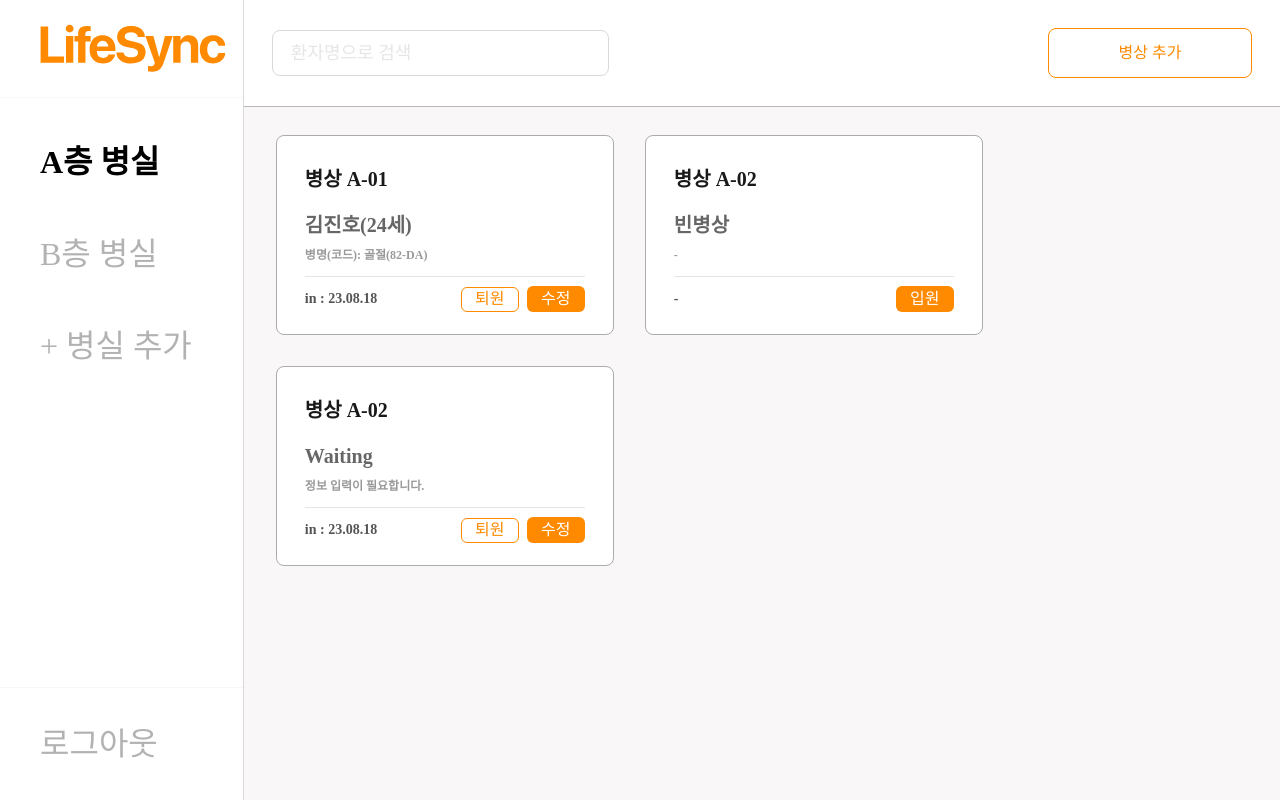
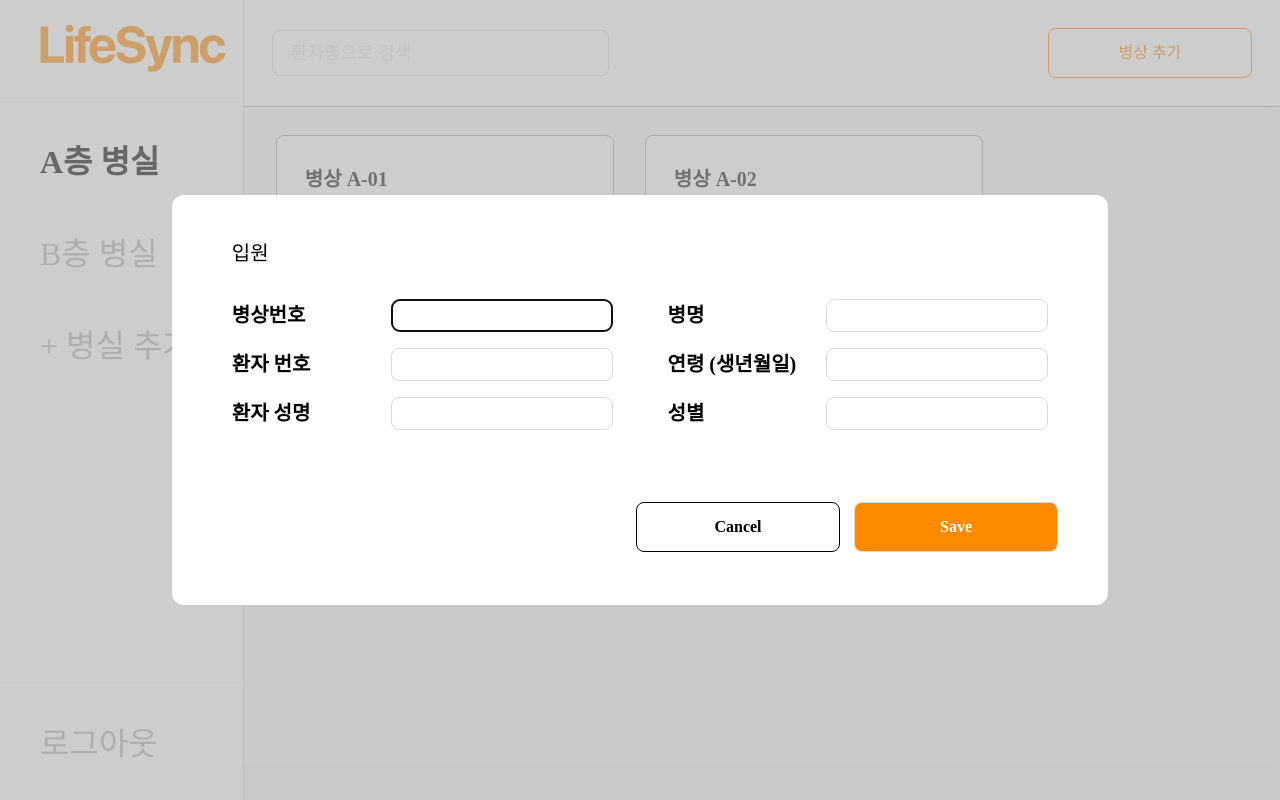
Before and after one commit to JuncSync/juncsync-admin-fe, a React (Vite) app: page / in a window 1280 px wide. Both pictures are taken after a click on the button "입원". Built offline with nearby package versions, Linux system fonts and the light colour scheme; what prettier-plugin-tailwindcss would draw is missing.

Commit message:
feat: Add HomePage create/update/delete modal logic

```diff
--- a/src/components/Common/Button/index.tsx
+++ b/src/components/Common/Button/index.tsx
@@ -16,6 +16,7 @@ const Button = ({
   disabled = false,
   customClassName,
   onClick,
+  onMouseOver,
 }: Props): ReactElement => {
   const buttonStyles = {
     backgroundColor: buttonType === 'Primary' ? 'bg-orange' : 'bg-white',
@@ -32,6 +33,7 @@ const Button = ({
       ).join(' ')} ${customClassName ?? ''}`}
       onClick={onClick}
       disabled={disabled}
+      onMouseOver={onMouseOver}
     >
       {text}
     </button>
--- a/src/components/Common/Modal/Modal.tsx
+++ b/src/components/Common/Modal/Modal.tsx
@@ -38,7 +38,7 @@ const Modal = ({
       className="z-50 fixed top-0 left-0 w-screen h-screen bg-[#ACACAC] bg-opacity-60"
       onClick={onClickOutside}
     >
-      <div className="min-w-[936px] min-h-[410px] fixed top-1/2 left-1/2 -translate-x-2/4 -translate-y-2/4 bg-white px-[58px] pt-[36px] pb-[53px] rounded-xl flex flex-col">
+      <div className="min-w-[936px] min-h-[410px] fixed top-1/2 left-1/2 -translate-x-2/4 -translate-y-2/4 bg-white px-[50px] pt-[36px] pb-[53px] rounded-xl flex flex-col">
         <header className="w-full flex items-center justify-end">
           {/* <img
             className="w-6 h-6 cursor-pointer"
--- a/src/components/Feature/DiseaseBed/index.tsx
+++ b/src/components/Feature/DiseaseBed/index.tsx
@@ -3,10 +3,13 @@ import React from 'react';
 
 import Button from '@/components/Common/Button';
 
-interface Props {
+export interface DiseaseBedType {
+  id: string;
   bedCode: string;
+  patientCode?: string;
+  patientAge?: number;
   patientName?: string;
-  patientAge?: number;
+  patientSex?: string;
   diseaseName?: string;
   diseaseCode?: string;
   isEmpty: boolean;
@@ -15,15 +18,31 @@ interface Props {
 }
 
 const DiseaseBed = ({
-  bedCode,
-  patientName,
-  patientAge,
-  diseaseName,
-  diseaseCode,
-  isEmpty,
-  isWaiting,
-  createdAt,
-}: Props) => {
+  bed,
+  handleAddBed,
+  handleModifyBed,
+  handleDeleteBed,
+  setForm,
+}: {
+  bed: DiseaseBedType;
+  handleAddBed: () => void;
+  handleModifyBed: (bed: DiseaseBedType) => void;
+  handleDeleteBed: (bed: DiseaseBedType) => void;
+  setForm?: any;
+}) => {
+  const { id, bedCode, isEmpty, isWaiting, createdAt } = bed;
+
+  const onSetFormHoverOrModify = () => {
+    setForm({
+      bedCode: bed.bedCode,
+      patientCode: bed.patientCode ?? '',
+      patientAge: bed.patientAge ?? '',
+      patientName: bed.patientName ?? '',
+      patientSex: bed.patientSex ?? '',
+      diseaseName: bed.diseaseName ?? '',
+    });
+  };
+
   return (
     <section className="w-[338px] h-[200px] bg-white border border-solid border-[#ACACAC] rounded-lg px-[28px] pt-[28px] pb-[19px]">
       <h2 className="text-black text-[20px] font-bold text-opacity-[0.9] mb-[16px]">
@@ -35,14 +54,14 @@ const DiseaseBed = ({
             ? '빈병상'
             : isWaiting
             ? 'Waiting'
-            : `${patientName}(${patientAge}세)`}
+            : `${bed?.patientName}(${bed?.patientAge}세)`}
         </h1>
         <h4 className="text-black text-[12px] font-bold text-opacity-[0.4]">
           {isEmpty
             ? '-'
             : isWaiting
             ? '정보 입력이 필요합니다.'
-            : `병명(코드): ${diseaseName}(${diseaseCode})`}
+            : `병명(코드): ${bed?.diseaseName}(${bed?.diseaseCode})`}
         </h4>
       </div>
       <div className="w-full h-[1px] bg-black opacity-[0.1] mt-[12px] mb-[9px]" />
@@ -57,6 +76,7 @@ const DiseaseBed = ({
             text="입원"
             size="sm"
             customClassName="w-[58px] h-[25px]"
+            onClick={handleAddBed}
           />
         ) : (
           <div className="flex items-center gap-[8px]">
@@ -65,12 +85,16 @@ const DiseaseBed = ({
               text="퇴원"
               size="sm"
               customClassName="w-[58px] h-[25px]"
+              onClick={() => handleDeleteBed(bed)}
+              onMouseOver={onSetFormHoverOrModify}
             />
             <Button
               buttonType="Primary"
               text="수정"
               size="sm"
               customClassName="w-[58px] h-[25px]"
+              onClick={() => handleModifyBed(bed)}
+              onMouseOver={onSetFormHoverOrModify}
             />
           </div>
         )}
--- a/src/pageComponents/HomePageMain.tsx
+++ b/src/pageComponents/HomePageMain.tsx
@@ -1,20 +1,30 @@
-import { useState } from 'react';
+import classNames from 'classnames';
+import { ChangeEventHandler, useCallback, useEffect, useState } from 'react';
 
 import Button from '@/components/Common/Button';
 import Input from '@/components/Common/Input';
 import { useModal } from '@/components/Common/Modal/Modal.hooks';
 import Sidebar from '@/components/Common/Sidebar';
-import DiseaseBed from '@/components/Feature/DiseaseBed';
+import DiseaseBed, { DiseaseBedType } from '@/components/Feature/DiseaseBed';
+
+const INITIAL_FORM = {
+  bedCode: '',
+  patientCode: '',
+  patientAge: '',
+  patientName: '',
+  patientSex: '',
+  diseaseName: '',
+};
 
 const HomePageMain = () => {
-  const { isOpen, open, close, setData, render } = useModal();
-
-  const [beds, setBeds] = useState([
+  const [beds, setBeds] = useState<DiseaseBedType[]>([
     {
-      id: 1,
+      id: '1',
       bedCode: 'A-01',
+      patientCode: '19D1LKS',
+      patientAge: 24,
       patientName: '김진호',
-      patientAge: 24,
+      patientSex: '남성',
       diseaseName: '골절',
       diseaseCode: '82-DA',
       isEmpty: false,
@@ -22,14 +32,14 @@ const HomePageMain = () => {
       createdAt: Date.now(),
     },
     {
-      id: 2,
+      id: '2',
       bedCode: 'A-02',
       isEmpty: true,
       isWaiting: false,
       createdAt: Date.now(),
     },
     {
-      id: 3,
+      id: '3',
       bedCode: 'A-02',
       isEmpty: false,
       isWaiting: true,
@@ -37,12 +47,42 @@ const HomePageMain = () => {
     },
   ]);
 
-  const handleAddBed = () => {
-    setData({
-      modalChildren: (
+  const [type, setType] = useState('');
+  const [selectedBed, setSelectedBed] = useState<DiseaseBedType | null>(null);
+
+  const [form, setForm] = useState(INITIAL_FORM);
+
+  const reset = () => {
+    setType('');
+    setSelectedBed(null);
+    setForm(INITIAL_FORM);
+  };
+
+  const { isOpen, open, close, setData, render } = useModal({
+    onCustomCloseAction: reset,
+  });
+
+  const onChangeForm: ChangeEventHandler<HTMLInputElement> = (event) => {
+    const { value, name } = event.target;
+
+    setForm((prev) => ({ ...prev, [name]: value }));
+  };
+
+  const bedModalChildren = useCallback(
+    (type: 'add' | 'modify' | 'delete') => {
+      return (
         <form className="flex flex-col">
-          <h1 className="w-full flex justify-start mb-[32px] text-xl">입원</h1>
-          <div className="grid grid-cols-2 gap-x-[55px] gap-y-[16px]">
+          <h1 className="w-full flex justify-start mb-[32px] text-xl">
+            {type === 'add' ? '입원' : type === 'modify' ? '수정 병상' : '퇴원'}
+          </h1>
+          <div
+            className={`grid grid-cols-2 gap-x-[55px] gap-y-[16px] ${classNames(
+              {
+                'bg-[#D9D9D9] bg-opacity-[0.2] rounded-lg p-4':
+                  type === 'delete',
+              },
+            )}`}
+          >
             <div className="flex items-center justify-between gap-[30px]">
               <label
                 className="w-fit text-black font-semibold text-xl"
@@ -53,7 +93,11 @@ const HomePageMain = () => {
               <Input
                 id="bed-id"
                 inputClassName="w-[222px] h-[33px] py-[9px] px-[16px]"
+                value={form.bedCode}
+                name="bedCode"
+                onChange={onChangeForm}
                 autoFocus
+                disabled={type === 'delete'}
               />
             </div>
             <div className="flex items-center justify-between gap-[30px]">
@@ -66,6 +110,10 @@ const HomePageMain = () => {
               <Input
                 inputClassName="w-[222px] h-[33px] py-[9px] px-[16px]"
                 id="disease-name"
+                value={form.diseaseName}
+                name="diseaseName"
+                onChange={onChangeForm}
+                disabled={type === 'delete'}
               />
             </div>
             <div className="flex items-center justify-between gap-[30px]">
@@ -78,6 +126,10 @@ const HomePageMain = () => {
               <Input
                 id="patient-no"
                 inputClassName="w-[222px] h-[33px] py-[9px] px-[16px]"
+                value={form.patientCode}
+                name="patientCode"
+                onChange={onChangeForm}
+                disabled={type === 'delete'}
               />
             </div>
             <div className="flex items-center justify-between gap-[30px]">
@@ -90,6 +142,10 @@ const HomePageMain = () => {
               <Input
                 id="patient-age"
                 inputClassName="w-[222px] h-[33px] py-[9px] px-[16px]"
+                value={form.patientAge}
+                name="patientAge"
+                onChange={onChangeForm}
+                disabled={type === 'delete'}
               />
             </div>
             <div className="flex items-center justify-between gap-[30px]">
@@ -102,6 +158,10 @@ const HomePageMain = () => {
               <Input
                 id="patient-name"
                 inputClassName="w-[222px] h-[33px] py-[9px] px-[16px]"
+                value={form.patientName}
+                name="patientName"
+                onChange={onChangeForm}
+                disabled={type === 'delete'}
               />
             </div>
             <div className="flex items-center justify-between gap-[30px]">
@@ -114,27 +174,139 @@ const HomePageMain = () => {
               <Input
                 id="patient-sex"
                 inputClassName="w-[222px] h-[33px] py-[9px] px-[16px]"
+                value={form.patientSex}
+                name="patientSex"
+                onChange={onChangeForm}
+                disabled={type === 'delete'}
               />
             </div>
           </div>
+          {type === 'delete' && (
+            <span className="mt-[22px] w-full flex justify-start items-center text-xl font-semibold text-opacity-[0.67]">
+              퇴원하시겠습니까?
+            </span>
+          )}
         </form>
-      ),
+      );
+    },
+    [form],
+  );
+
+  const handleAddBed = useCallback(() => {
+    setType('add');
+    setData({
+      modalChildren: bedModalChildren('add'),
       buttons: [
         {
           type: 'Secondary',
           text: 'Cancel',
-          action: () => close(),
+          action: () => {
+            reset();
+            close();
+          },
         },
         {
           type: 'Primary',
           text: 'Save',
-          action: () => close(),
+          action: () => {
+            reset();
+            close();
+          },
         },
       ],
     });
 
     open();
-  };
+  }, [bedModalChildren]);
+
+  const handleModifyBed = useCallback(
+    (bed: DiseaseBedType) => {
+      setSelectedBed(bed);
+      setType('modify');
+      setData({
+        modalChildren: bedModalChildren('modify'),
+        buttons: [
+          {
+            type: 'Secondary',
+            text: 'Cancel',
+            action: () => {
+              reset();
+              close();
+            },
+          },
+          {
+            type: 'Primary',
+            text: 'Save',
+            action: () => {
+              reset();
+              close();
+            },
+          },
+        ],
+      });
+
+      open();
+    },
+    [bedModalChildren],
+  );
+
+  const handleDeleteBed = useCallback(
+    (bed: DiseaseBedType) => {
+      setSelectedBed(bed);
+      setType('delete');
+      setData({
+        modalChildren: bedModalChildren('delete'),
+        buttons: [
+          {
+            type: 'Secondary',
+            text: 'Cancel',
+            action: () => {
+              reset();
+              close();
+            },
+          },
+          {
+            type: 'Primary',
+            text: 'Discharge',
+            action: () => {
+              reset();
+              close();
+            },
+          },
+        ],
+      });
+
+      open();
+    },
+    [bedModalChildren],
+  );
+
+  useEffect(() => {
+    if (isOpen) {
+      switch (type) {
+        case 'add':
+          handleAddBed();
+          break;
+        case 'modify':
+          if (selectedBed) {
+            handleModifyBed(selectedBed);
+          }
+          break;
+        case 'delete':
+          if (selectedBed) {
+            handleDeleteBed(selectedBed);
+          }
+          break;
+      }
+    }
+  }, [
+    isOpen,
+    type,
+    handleAddBed,
+    handleModifyBed,
+    handleDeleteBed,
+    selectedBed,
+  ]);
 
   return (
     <div className="flex">
@@ -164,13 +336,20 @@ const HomePageMain = () => {
             buttonType="Secondary"
             size="lg"
             customClassName="w-[204px] h-[50px]"
-            onClick={handleAddBed}
+            onClick={() => {}}
           />
         </nav>
         <main className="w-full flex-1 bg-[#F9F7F7] py-[28px] px-[32px]">
           <div className="flex flex-wrap gap-[31px]">
             {beds.map((bed) => (
-              <DiseaseBed key={bed.id} {...bed} />
+              <DiseaseBed
+                key={bed.id}
+                bed={bed}
+                handleAddBed={handleAddBed}
+                handleModifyBed={handleModifyBed}
+                handleDeleteBed={handleDeleteBed}
+                setForm={setForm}
+              />
             ))}
           </div>
         </main>
```
